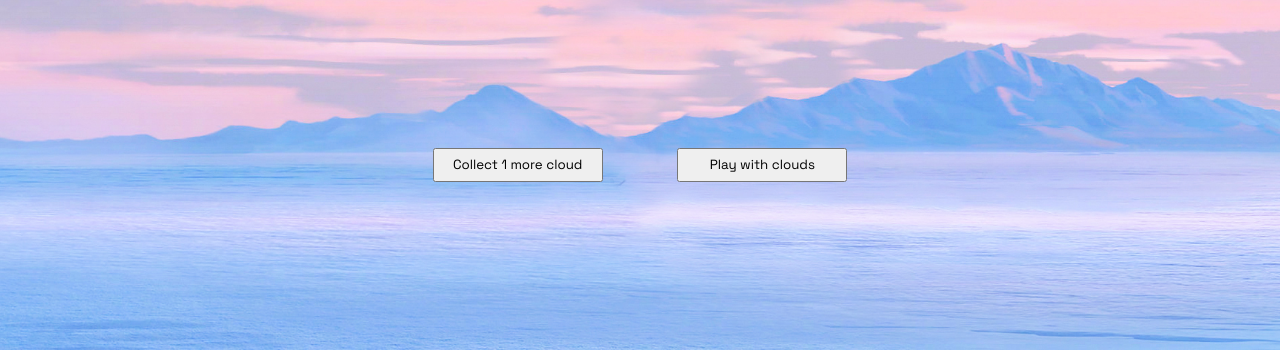
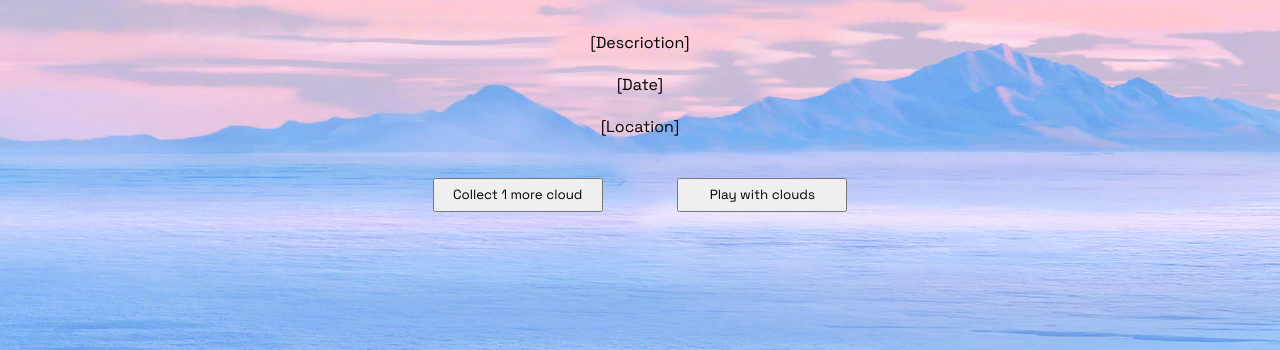
Before and after one commit to danniwangorg/the-cloud-collector, a website: page public/display_page/index.html in a window 1280 px wide. Shown: the part 450-800 px from the top of the page. Drawn offline with Linux system fonts and the light colour scheme; no server answers.

Commit message:
update content

```diff
--- a/public/display_page/index.html
+++ b/public/display_page/index.html
@@ -18,9 +18,9 @@
         <h2>Your cloud has been collected!</h2>
         <img id='cloud-display'><br>
         <div class=display-data>
-            <p id="input-display"></p>
-            <p id="date-display"></p>
-            <p id="loc-display"></p>
+            <p id="input-display">[Descriotion] </p>
+            <p id="date-display">[Date] </p>
+            <p id="loc-display">[Location] </p>
         </div>
         <div class=button-box>
             <a href="/home_page/index.html"><button class="display-btn">Collect 1 more cloud</button></a>
```
Also changed, not shown: public/win_page/index.html (+3 -3 lines).
